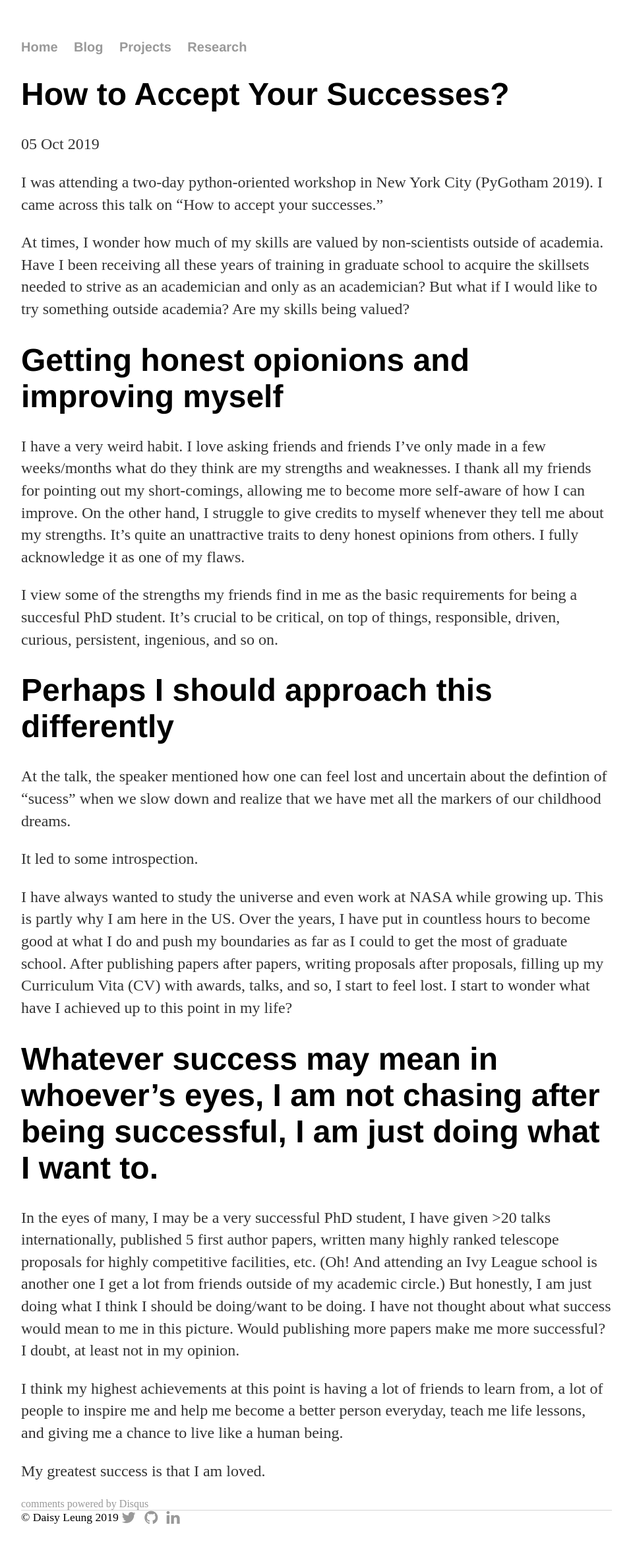
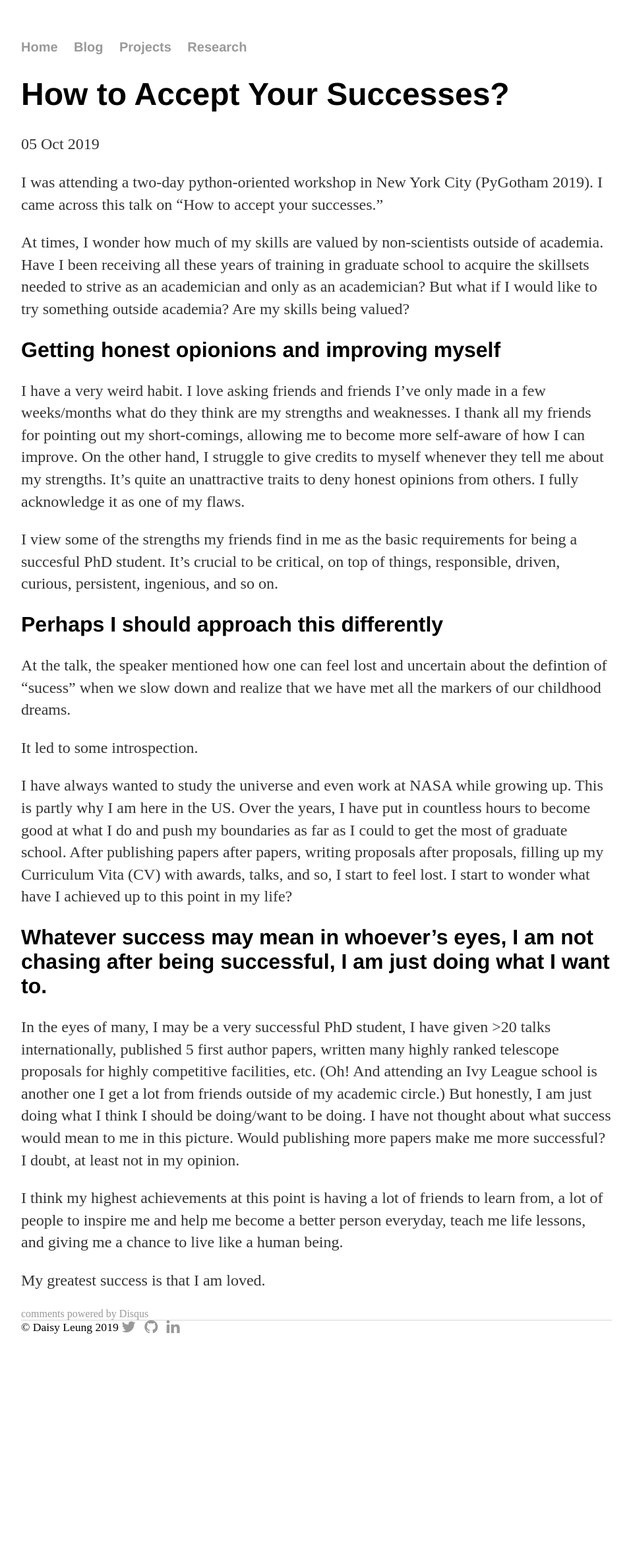
Before and after one commit to astro313/astro313.github.io, a Jekyll site: the page built from blog/_posts/2019-10-05-childhoodDreamNowWhat.md, in a window 1280 px wide. Shown: the whole page at 66% size, without its empty margins (160-1117 px from the left). Built offline with Jekyll 4.4.1, drawn with Linux system fonts in a browser that asks for light colours; nearby versions of some CDN libraries; comment, search, counter and statistics services are not loaded; after the commit the page ends 2082 px from its top, so only the background shows below that.

Commit message:
font size

```diff
--- a/blog/_posts/2019-10-05-childhoodDreamNowWhat.md
+++ b/blog/_posts/2019-10-05-childhoodDreamNowWhat.md
@@ -8,19 +8,19 @@ I was attending a two-day python-oriented workshop in New York City (PyGotham 20
 
 At times, I wonder how much of my skills are valued by non-scientists outside of academia. Have I been receiving all these years of training in graduate school to acquire the skillsets needed to strive as an academician and only as an academician? But what if I would like to try something outside academia? Are my skills being valued?
 
-# Getting honest opionions and improving myself
+## Getting honest opionions and improving myself
 I have a very weird habit. I love asking friends and friends I've only made in a few weeks/months what do they think are my strengths and weaknesses. I thank all my friends for pointing out my short-comings, allowing me to become more self-aware of how I can improve. On the other hand, I struggle to give credits to myself whenever they tell me about my strengths. It's quite an unattractive traits to deny honest opinions from others. I fully acknowledge it as one of my flaws.
 
 I view some of the strengths my friends find in me as the basic requirements for being a succesful PhD student. It's crucial to be critical, on top of things, responsible, driven, curious, persistent, ingenious, and so on.
 
-# Perhaps I should approach this differently
+## Perhaps I should approach this differently
 At the talk, the speaker mentioned how one can feel lost and uncertain about the defintion of "sucess" when we slow down and realize that we have met all the markers of our childhood dreams.
 
 It led to some introspection.
 
 I have always wanted to study the universe and even work at NASA while growing up. This is partly why I am here in the US. Over the years, I have put in countless hours to become good at what I do and push my boundaries as far as I could to get the most of graduate school. After publishing papers after papers, writing proposals after proposals, filling up my Curriculum Vita (CV) with awards, talks, and so, I start to feel lost. I start to wonder what have I achieved up to this point in my life?
 
-# Whatever success may mean in whoever's eyes, I am not chasing after being successful, I am just doing what I want to.
+## Whatever success may mean in whoever's eyes, I am not chasing after being successful, I am just doing what I want to.
 In the eyes of many, I may be a very successful PhD student, I have given >20 talks internationally, published 5 first author papers, written many highly ranked telescope proposals for highly competitive facilities, etc. (Oh! And attending an Ivy League school is another one I get a lot from friends outside of my academic circle.) But honestly, I am just doing what I think I should be doing/want to be doing. I have not thought about what success would mean to me in this picture. Would publishing more papers make me more successful? I doubt, at least not in my opinion.
 
 I think my highest achievements at this point is having a lot of friends to learn from, a lot of people to inspire me and help me become a better person everyday, teach me life lessons, and giving me a chance to live like a human being.
```
